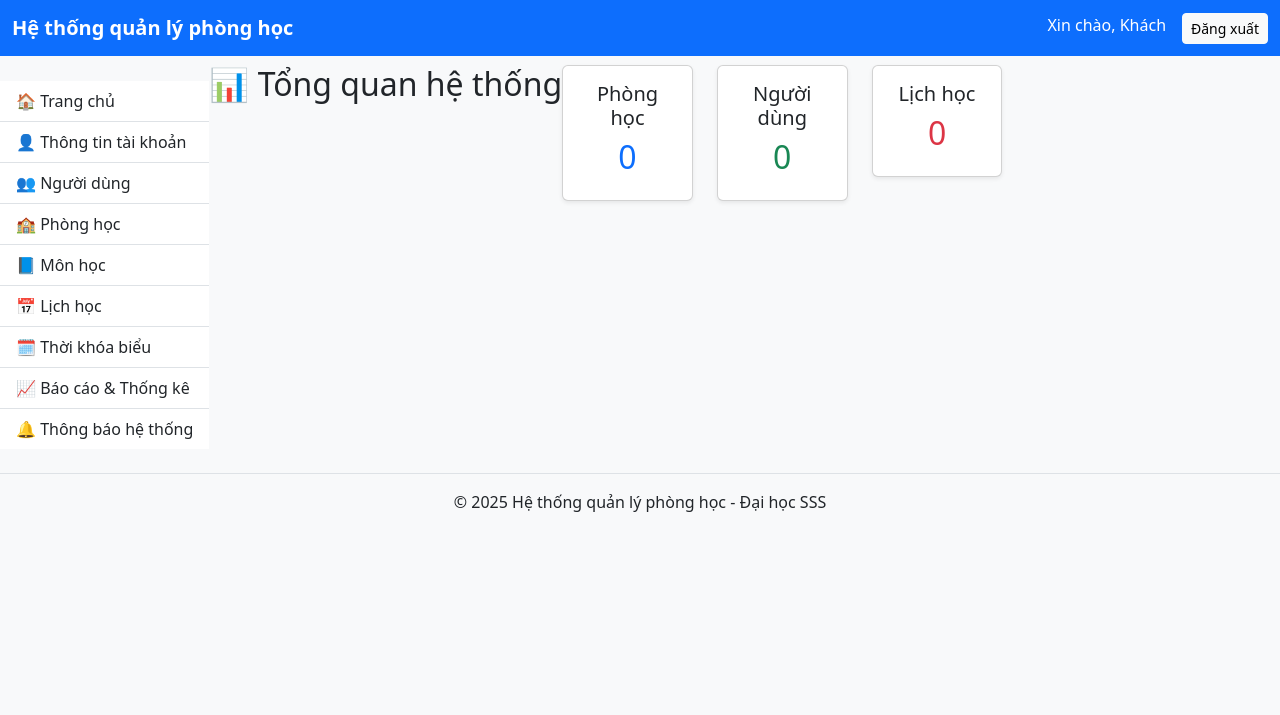
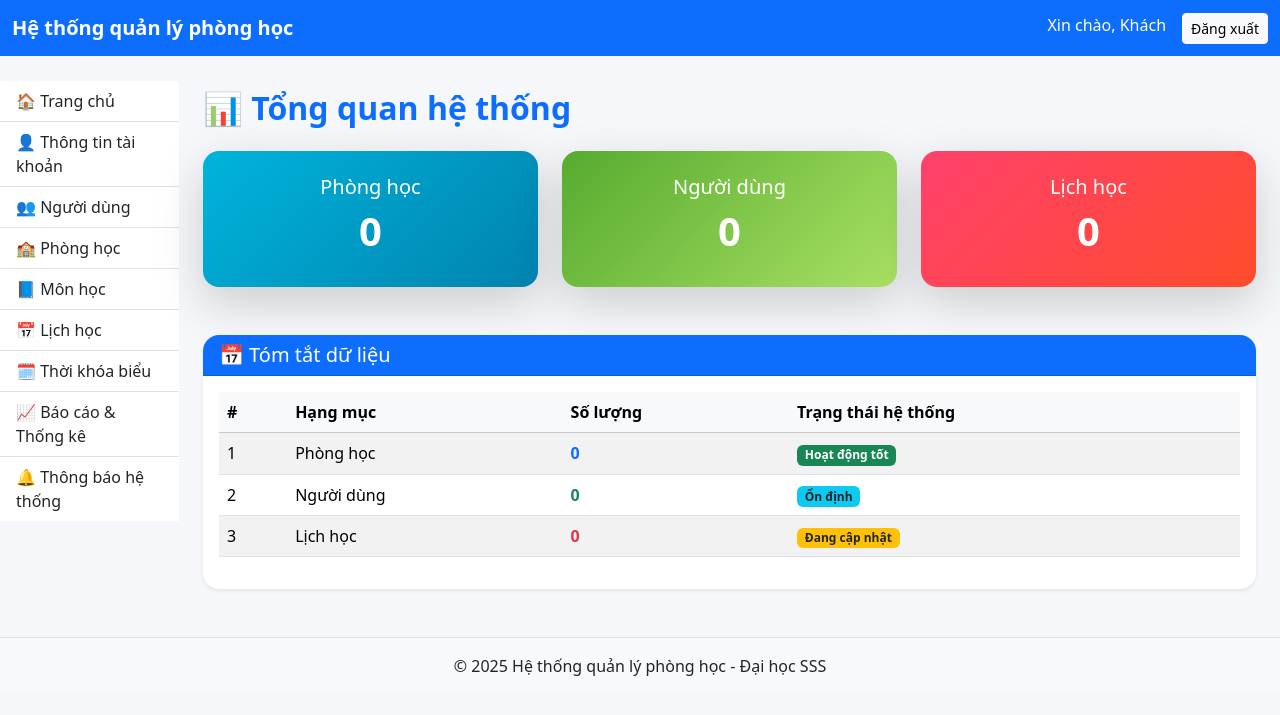
Before and after one commit to HuyNG25/BTL-Quan_Ly_Phong_Hoc, a PHP site: page /views/admin/dashboard_admin.php in a window 1280 px wide. Shown: the top 715 px of the page. Run offline with PHP 8.4, Linux system fonts and the light colour scheme; data that the repository does not hold is empty.

Commit message:
Update dashboard_admin.php

```diff
--- a/views/admin/dashboard_admin.php
+++ b/views/admin/dashboard_admin.php
@@ -2,10 +2,9 @@
 <?php include 'sidebar.php'; ?>
 <?php
 require_once '../../functions/db_connect.php';
-
-// SỬA LỖI: Khởi tạo biến $conn bằng cách gọi hàm connectDB()
 $conn = connectDB();
 
+// Lấy dữ liệu thống kê
 $result_rooms = $conn->query("SELECT COUNT(*) as total FROM rooms");
 $result_users = $conn->query("SELECT COUNT(*) as total FROM users");
 $result_schedules = $conn->query("SELECT COUNT(*) as total FROM schedules");
@@ -14,25 +13,88 @@ $total_rooms = $result_rooms->fetch_assoc()['total'];
 $total_users = $result_users->fetch_assoc()['total'];
 $total_schedules = $result_schedules->fetch_assoc()['total'];
 ?>
-<h2 class="mb-4">📊 Tổng quan hệ thống</h2>
-<div class="row">
+
+<!-- ====== Giao diện Dashboard ====== -->
+<div class="container-fluid px-4 py-4">
+    <h2 class="fw-bold mb-4 text-primary">📊 Tổng quan hệ thống</h2>
+
+    <!-- Thẻ thống kê -->
+    <div class="row g-4">
         <div class="col-md-4">
-    <div class="card shadow-sm p-3 text-center">
-      <h5>Phòng học</h5>
-      <h2 class="text-primary"><?= $total_rooms ?></h2>
+            <div class="card shadow-lg border-0 rounded-4 p-4 text-center" style="background: linear-gradient(135deg, #00b4db, #0083b0); color: white;">
+                <h5 class="mb-2">Phòng học</h5>
+                <h1 class="fw-bold"><?= $total_rooms ?></h1>
+                <i class="bi bi-building fs-2"></i>
             </div>
         </div>
         <div class="col-md-4">
-    <div class="card shadow-sm p-3 text-center">
-      <h5>Người dùng</h5>
-      <h2 class="text-success"><?= $total_users ?></h2>
+            <div class="card shadow-lg border-0 rounded-4 p-4 text-center" style="background: linear-gradient(135deg, #56ab2f, #a8e063); color: white;">
+                <h5 class="mb-2">Người dùng</h5>
+                <h1 class="fw-bold"><?= $total_users ?></h1>
+                <i class="bi bi-people fs-2"></i>
             </div>
         </div>
         <div class="col-md-4">
-    <div class="card shadow-sm p-3 text-center">
-      <h5>Lịch học</h5>
-      <h2 class="text-danger"><?= $total_schedules ?></h2>
+            <div class="card shadow-lg border-0 rounded-4 p-4 text-center" style="background: linear-gradient(135deg, #ff416c, #ff4b2b); color: white;">
+                <h5 class="mb-2">Lịch học</h5>
+                <h1 class="fw-bold"><?= $total_schedules ?></h1>
+                <i class="bi bi-calendar-check fs-2"></i>
             </div>
         </div>
     </div>
+
+    <!-- Phần bảng tổng hợp nhỏ -->
+    <div class="card mt-5 shadow-sm border-0 rounded-4">
+        <div class="card-header bg-primary text-white rounded-top-4">
+            <h5 class="mb-0">📅 Tóm tắt dữ liệu</h5>
+        </div>
+        <div class="card-body">
+            <table class="table align-middle table-striped table-hover">
+                <thead class="table-light">
+                    <tr>
+                        <th>#</th>
+                        <th>Hạng mục</th>
+                        <th>Số lượng</th>
+                        <th>Trạng thái hệ thống</th>
+                    </tr>
+                </thead>
+                <tbody>
+                    <tr>
+                        <td>1</td>
+                        <td><i class="bi bi-building"></i> Phòng học</td>
+                        <td><span class="fw-bold text-primary"><?= $total_rooms ?></span></td>
+                        <td><span class="badge bg-success">Hoạt động tốt</span></td>
+                    </tr>
+                    <tr>
+                        <td>2</td>
+                        <td><i class="bi bi-people"></i> Người dùng</td>
+                        <td><span class="fw-bold text-success"><?= $total_users ?></span></td>
+                        <td><span class="badge bg-info text-dark">Ổn định</span></td>
+                    </tr>
+                    <tr>
+                        <td>3</td>
+                        <td><i class="bi bi-calendar3"></i> Lịch học</td>
+                        <td><span class="fw-bold text-danger"><?= $total_schedules ?></span></td>
+                        <td><span class="badge bg-warning text-dark">Đang cập nhật</span></td>
+                    </tr>
+                </tbody>
+            </table>
+        </div>
+    </div>
+</div>
+
+<!-- CSS bổ sung -->
+<style>
+body {
+    background: #f5f7fa;
+}
+.card {
+    transition: transform 0.3s ease, box-shadow 0.3s ease;
+}
+.card:hover {
+    transform: translateY(-5px);
+    box-shadow: 0 6px 20px rgba(0, 0, 0, 0.15);
+}
+</style>
+
 <?php include 'footer.php'; ?>
```
Lines whose indentation alone changed are shown as unchanged.
